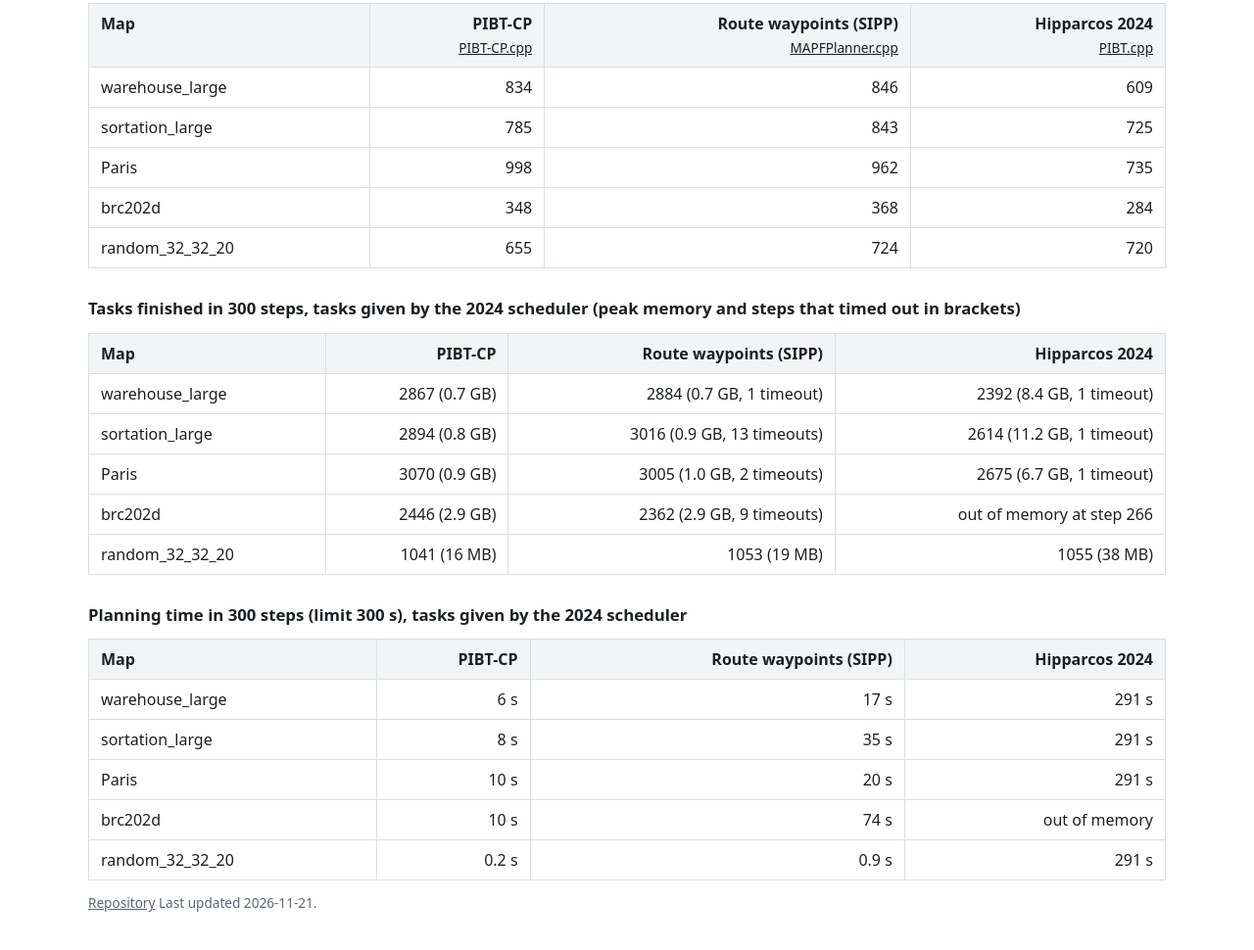
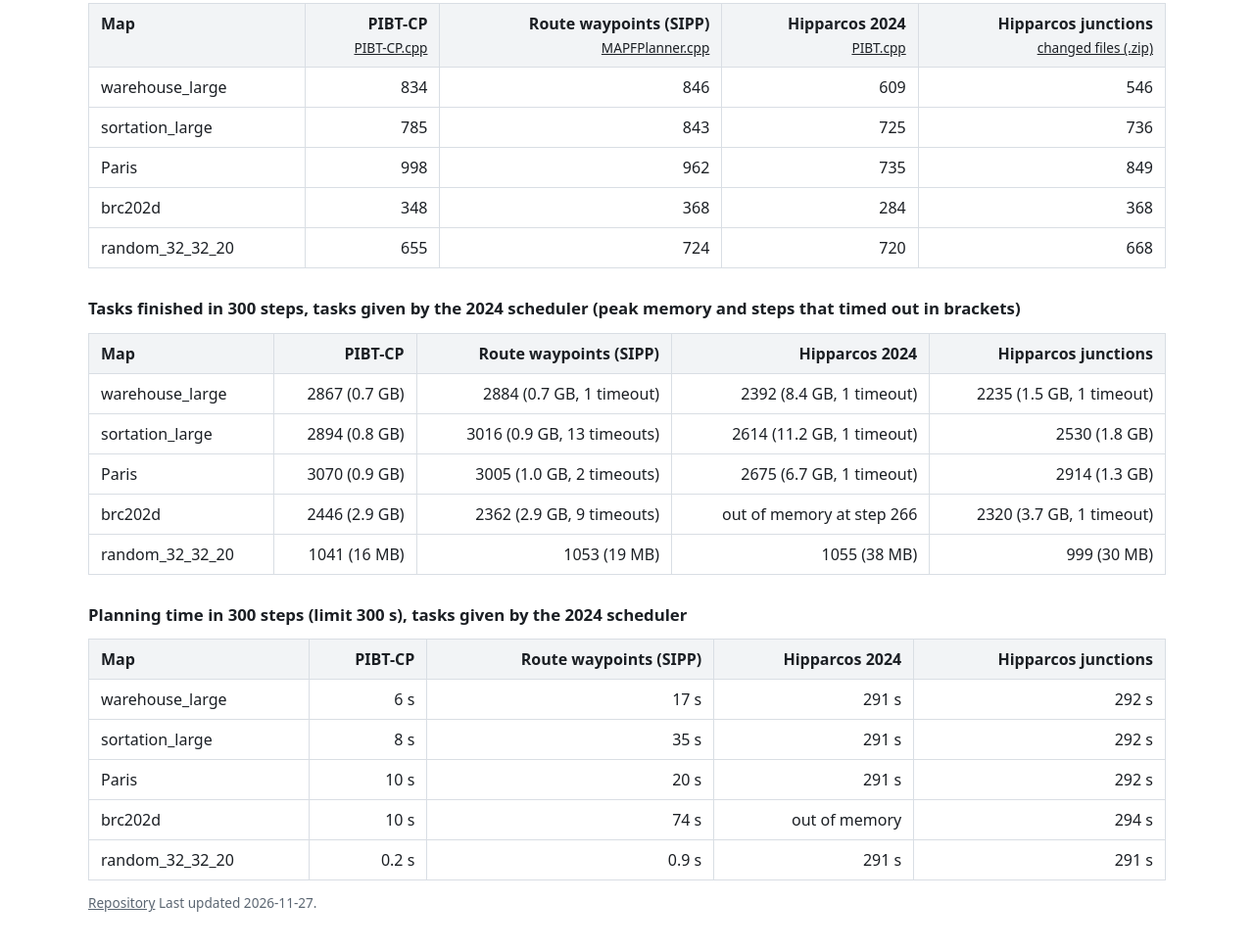
Before and after one commit to KamelHtira/MAPF_RESEARCH_RESULTS, a plain HTML site: page index.html in a window 1280 px wide. Shown: the part 426-1396 px from the top of the page at 98% size. Drawn offline with Linux system fonts and the light colour scheme.

Commit message:
Comparison: Hipparcos with junction base points in all tables, changed files as a download
Co-Authored-By: Claude Sonnet 5.5 <noreply@anthropic.com>

```diff
--- a/data/results.js
+++ b/data/results.js
@@ -37,7 +37,7 @@ window.RESULTS = {
     supervisor: "Varga László Zsolt",
     university: "Eötvös Loránd University (ELTE)",
     logo: "assets/elte-logo.svg",   // the official logo file; the page just leaves it out if the file is missing
-    updated: "2026-11-21",
+    updated: "2026-11-27",
     setup: "Kit: League of Robot Runners start-kit v1.1.5 (2023), built in WSL Ubuntu. Python rows ran in the kit's Python planner, C++ rows in a C++ port of it. " +
            "Python rows: 10 runs per setting. C++ rows: 10 runs on warehouse_small (seeds 1 to 10) and 3 runs on the big maps (PIBT and SIPP: 1 run). Runs of one setting differ because equal-cost paths are tie-broken by memory address (Python) or a seed (C++), so each implementation is compared with its own Default. " +
            "A robot counts as stuck when it makes no forward move in the last 60 steps of a run.",
--- a/index.html
+++ b/index.html
@@ -16,37 +16,37 @@
     <section id="comparison">
       <h3>Tasks finished in 300 steps, tasks given in order (round-robin)</h3>
       <div class="table-wrap"><table>
-        <thead><tr><th>Map</th><th class="num">PIBT-CP<br><a href="downloads/algorithms/PIBT-CP.cpp" download>PIBT-CP.cpp</a></th><th class="num">Route waypoints (SIPP)<br><a href="downloads/algorithms/waypoints_sipp_MAPFPlanner.cpp" download>MAPFPlanner.cpp</a></th><th class="num">Hipparcos 2024<br><a href="downloads/algorithms/hipparcos_PIBT.cpp" download>PIBT.cpp</a></th></tr></thead>
+        <thead><tr><th>Map</th><th class="num">PIBT-CP<br><a href="downloads/algorithms/PIBT-CP.cpp" download>PIBT-CP.cpp</a></th><th class="num">Route waypoints (SIPP)<br><a href="downloads/algorithms/waypoints_sipp_MAPFPlanner.cpp" download>MAPFPlanner.cpp</a></th><th class="num">Hipparcos 2024<br><a href="downloads/algorithms/hipparcos_PIBT.cpp" download>PIBT.cpp</a></th><th class="num">Hipparcos junctions<br><a href="downloads/algorithms/hipparcos_junctions.zip" download>changed files (.zip)</a></th></tr></thead>
         <tbody>
-          <tr><td>warehouse_large</td><td class="num">834</td><td class="num">846</td><td class="num">609</td></tr>
-          <tr><td>sortation_large</td><td class="num">785</td><td class="num">843</td><td class="num">725</td></tr>
-          <tr><td>Paris</td><td class="num">998</td><td class="num">962</td><td class="num">735</td></tr>
-          <tr><td>brc202d</td><td class="num">348</td><td class="num">368</td><td class="num">284</td></tr>
-          <tr><td>random_32_32_20</td><td class="num">655</td><td class="num">724</td><td class="num">720</td></tr>
+          <tr><td>warehouse_large</td><td class="num">834</td><td class="num">846</td><td class="num">609</td><td class="num">546</td></tr>
+          <tr><td>sortation_large</td><td class="num">785</td><td class="num">843</td><td class="num">725</td><td class="num">736</td></tr>
+          <tr><td>Paris</td><td class="num">998</td><td class="num">962</td><td class="num">735</td><td class="num">849</td></tr>
+          <tr><td>brc202d</td><td class="num">348</td><td class="num">368</td><td class="num">284</td><td class="num">368</td></tr>
+          <tr><td>random_32_32_20</td><td class="num">655</td><td class="num">724</td><td class="num">720</td><td class="num">668</td></tr>
         </tbody>
       </table></div>
 
       <h3>Tasks finished in 300 steps, tasks given by the 2024 scheduler (peak memory and steps that timed out in brackets)</h3>
       <div class="table-wrap"><table>
-        <thead><tr><th>Map</th><th class="num">PIBT-CP</th><th class="num">Route waypoints (SIPP)</th><th class="num">Hipparcos 2024</th></tr></thead>
+        <thead><tr><th>Map</th><th class="num">PIBT-CP</th><th class="num">Route waypoints (SIPP)</th><th class="num">Hipparcos 2024</th><th class="num">Hipparcos junctions</th></tr></thead>
         <tbody>
-          <tr><td>warehouse_large</td><td class="num">2867 (0.7 GB)</td><td class="num">2884 (0.7 GB, 1 timeout)</td><td class="num">2392 (8.4 GB, 1 timeout)</td></tr>
-          <tr><td>sortation_large</td><td class="num">2894 (0.8 GB)</td><td class="num">3016 (0.9 GB, 13 timeouts)</td><td class="num">2614 (11.2 GB, 1 timeout)</td></tr>
-          <tr><td>Paris</td><td class="num">3070 (0.9 GB)</td><td class="num">3005 (1.0 GB, 2 timeouts)</td><td class="num">2675 (6.7 GB, 1 timeout)</td></tr>
-          <tr><td>brc202d</td><td class="num">2446 (2.9 GB)</td><td class="num">2362 (2.9 GB, 9 timeouts)</td><td class="num">out of memory at step 266</td></tr>
-          <tr><td>random_32_32_20</td><td class="num">1041 (16 MB)</td><td class="num">1053 (19 MB)</td><td class="num">1055 (38 MB)</td></tr>
+          <tr><td>warehouse_large</td><td class="num">2867 (0.7 GB)</td><td class="num">2884 (0.7 GB, 1 timeout)</td><td class="num">2392 (8.4 GB, 1 timeout)</td><td class="num">2235 (1.5 GB, 1 timeout)</td></tr>
+          <tr><td>sortation_large</td><td class="num">2894 (0.8 GB)</td><td class="num">3016 (0.9 GB, 13 timeouts)</td><td class="num">2614 (11.2 GB, 1 timeout)</td><td class="num">2530 (1.8 GB)</td></tr>
+          <tr><td>Paris</td><td class="num">3070 (0.9 GB)</td><td class="num">3005 (1.0 GB, 2 timeouts)</td><td class="num">2675 (6.7 GB, 1 timeout)</td><td class="num">2914 (1.3 GB)</td></tr>
+          <tr><td>brc202d</td><td class="num">2446 (2.9 GB)</td><td class="num">2362 (2.9 GB, 9 timeouts)</td><td class="num">out of memory at step 266</td><td class="num">2320 (3.7 GB, 1 timeout)</td></tr>
+          <tr><td>random_32_32_20</td><td class="num">1041 (16 MB)</td><td class="num">1053 (19 MB)</td><td class="num">1055 (38 MB)</td><td class="num">999 (30 MB)</td></tr>
         </tbody>
       </table></div>
 
       <h3>Planning time in 300 steps (limit 300 s), tasks given by the 2024 scheduler</h3>
       <div class="table-wrap"><table>
-        <thead><tr><th>Map</th><th class="num">PIBT-CP</th><th class="num">Route waypoints (SIPP)</th><th class="num">Hipparcos 2024</th></tr></thead>
+        <thead><tr><th>Map</th><th class="num">PIBT-CP</th><th class="num">Route waypoints (SIPP)</th><th class="num">Hipparcos 2024</th><th class="num">Hipparcos junctions</th></tr></thead>
         <tbody>
-          <tr><td>warehouse_large</td><td class="num">6 s</td><td class="num">17 s</td><td class="num">291 s</td></tr>
-          <tr><td>sortation_large</td><td class="num">8 s</td><td class="num">35 s</td><td class="num">291 s</td></tr>
-          <tr><td>Paris</td><td class="num">10 s</td><td class="num">20 s</td><td class="num">291 s</td></tr>
-          <tr><td>brc202d</td><td class="num">10 s</td><td class="num">74 s</td><td class="num">out of memory</td></tr>
-          <tr><td>random_32_32_20</td><td class="num">0.2 s</td><td class="num">0.9 s</td><td class="num">291 s</td></tr>
+          <tr><td>warehouse_large</td><td class="num">6 s</td><td class="num">17 s</td><td class="num">291 s</td><td class="num">292 s</td></tr>
+          <tr><td>sortation_large</td><td class="num">8 s</td><td class="num">35 s</td><td class="num">291 s</td><td class="num">292 s</td></tr>
+          <tr><td>Paris</td><td class="num">10 s</td><td class="num">20 s</td><td class="num">291 s</td><td class="num">292 s</td></tr>
+          <tr><td>brc202d</td><td class="num">10 s</td><td class="num">74 s</td><td class="num">out of memory</td><td class="num">294 s</td></tr>
+          <tr><td>random_32_32_20</td><td class="num">0.2 s</td><td class="num">0.9 s</td><td class="num">291 s</td><td class="num">291 s</td></tr>
         </tbody>
       </table></div>
     </section>
```
Also changed, not shown: 1 other file.
